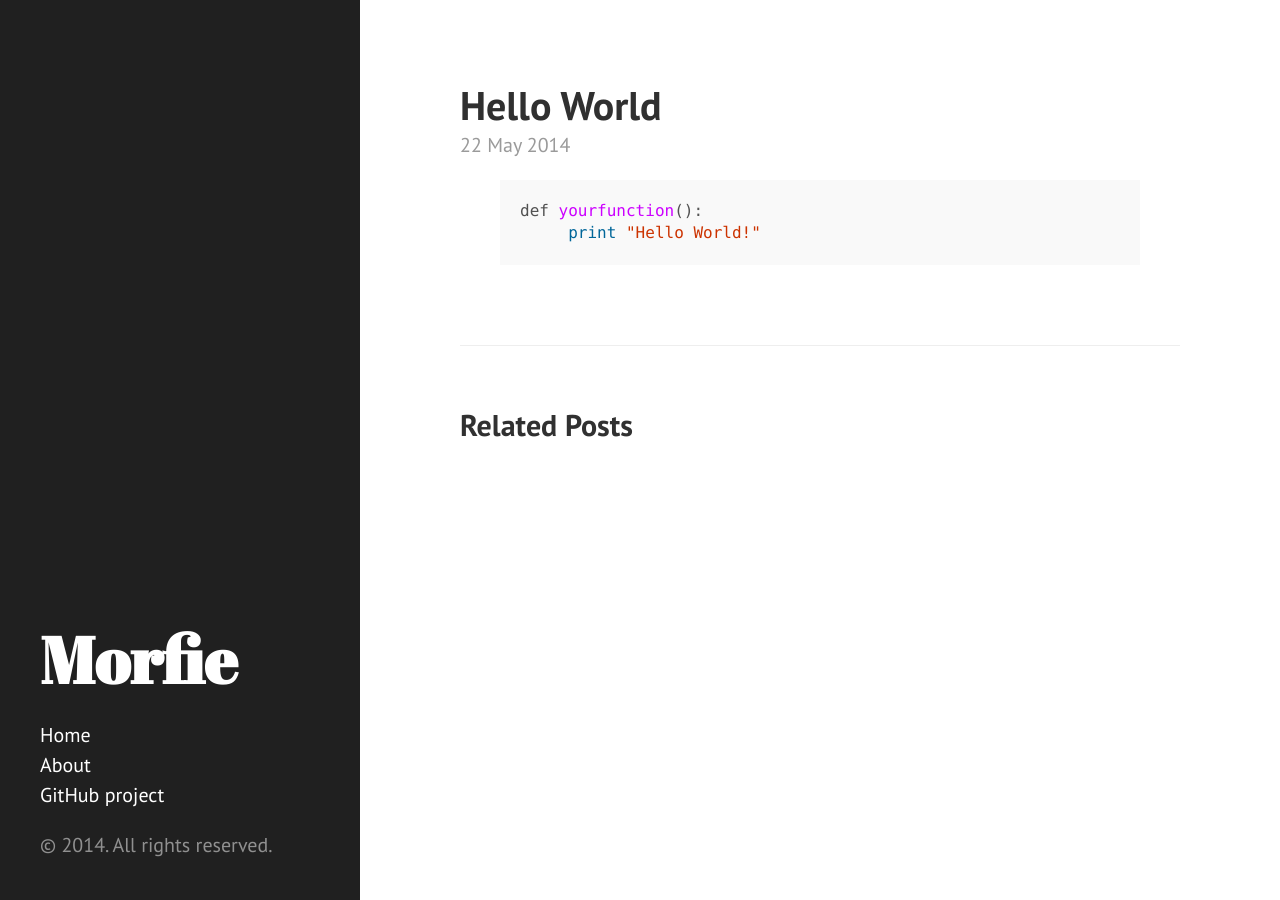
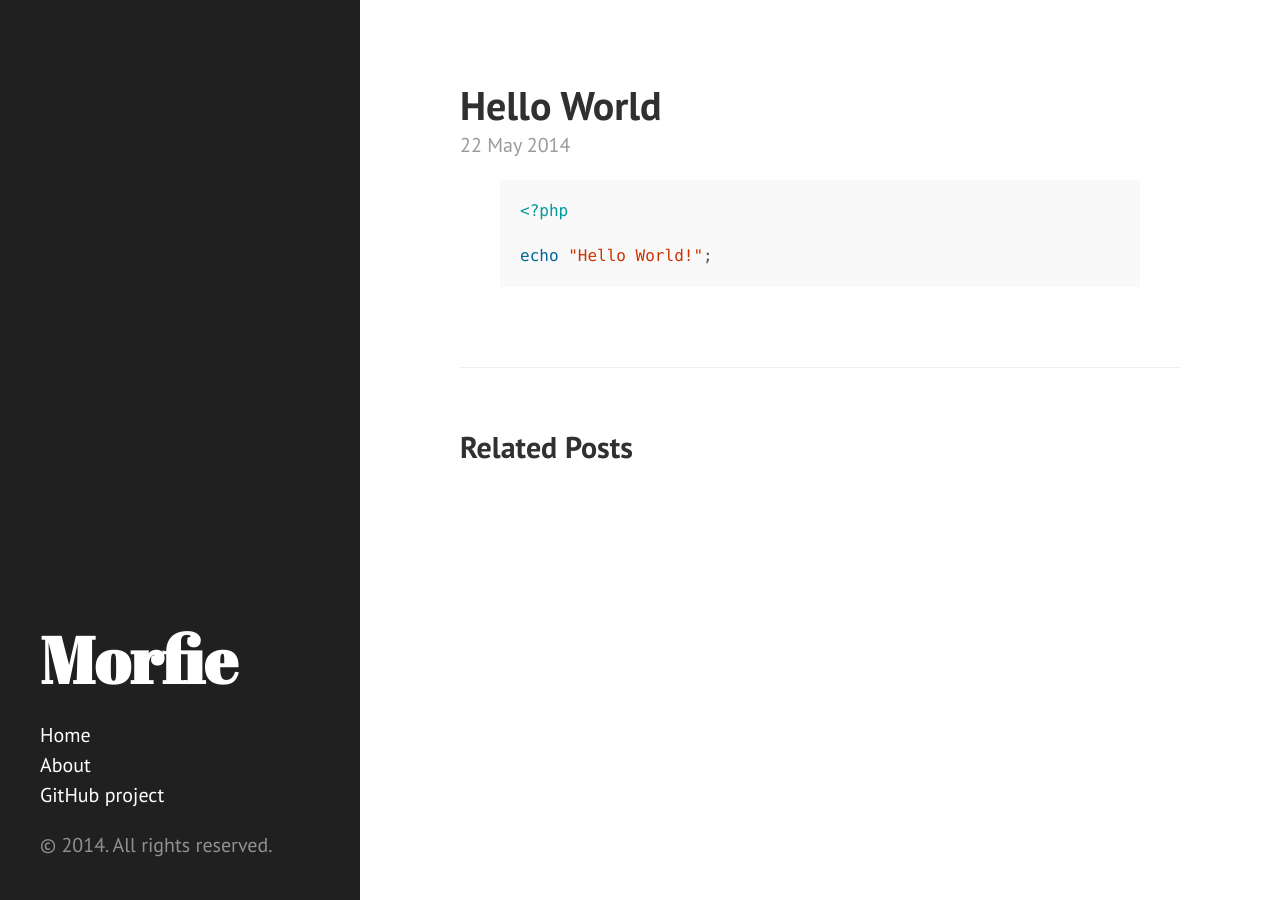
Before and after one commit to morfie/morfie.github.io, a Jekyll site: the page built from _posts/2014-05-22-hello-world.md, in a window 1280 px wide. Built offline with Jekyll 4.4.1, drawn with Linux system fonts in a browser that asks for light colours; Markdown is read by kramdown in place of the engine named in the settings.

Commit message:
php test

```diff
--- a/_posts/2014-05-22-hello-world.md
+++ b/_posts/2014-05-22-hello-world.md
@@ -4,6 +4,7 @@ title: Hello World
 ---
 
 {% highlight php %}
-def yourfunction():
-     print "Hello World!"
+<?php
+
+echo "Hello World!";
 {% endhighlight %}
```
